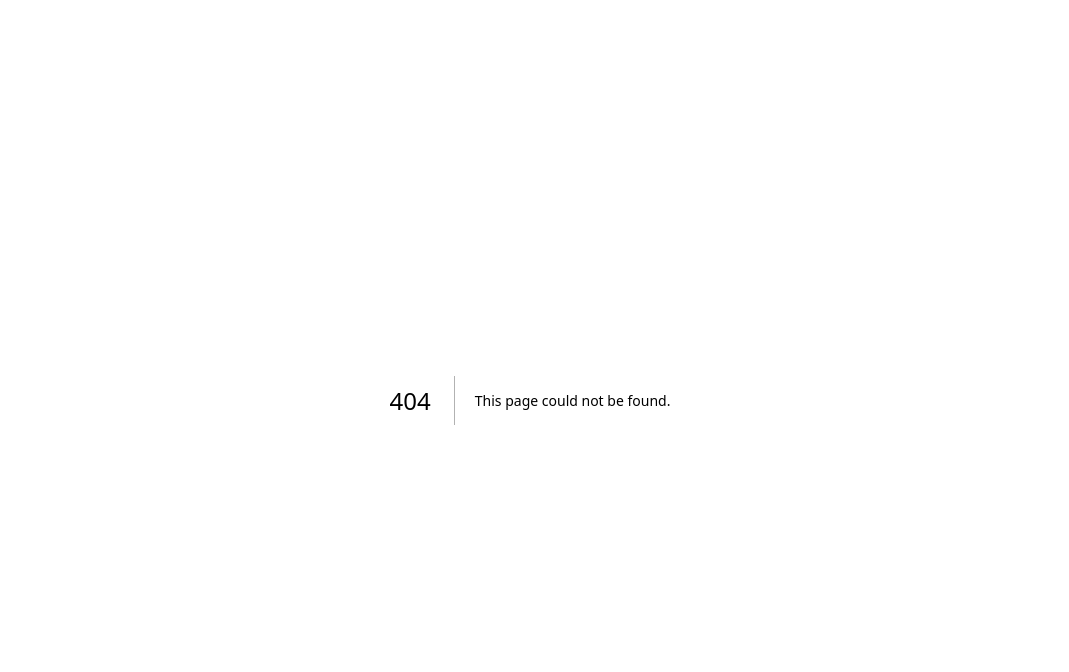
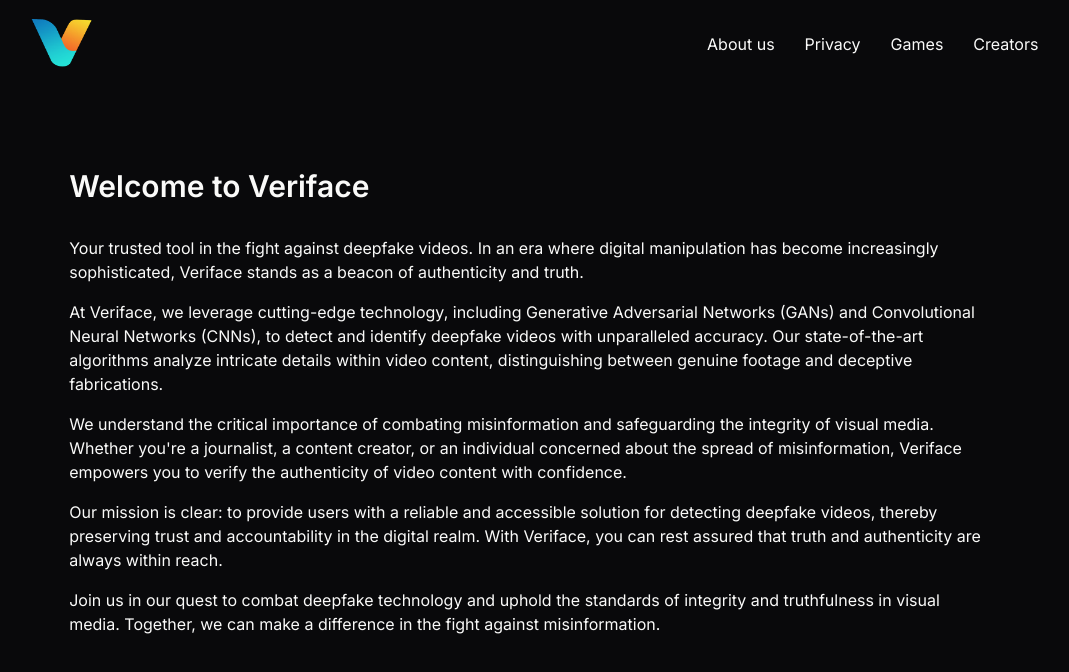
Before and after one commit to jamAL108/veriface_nextJS, a Next.js app: page /about-us in a window 1280 px wide. Before the commit this address had no page. Shown: the top 672 px of the page, without its empty margins (110-1179 px from the left). Built offline with nearby package versions, Linux system fonts and the light colour scheme.

Commit message:
new changes

```diff
--- /dev/null
+++ b/src/app/about-us/page.tsx
@@ -0,0 +1,21 @@
+import React from 'react';
+import Navbar from '@/components/Navbar'
+function AboutUs() {
+    return (
+        <div className='flex justify-center overflow-hidden flex-col w-full items-center'>
+            <div className='base:w-full bl:w-[min(1400px,90%)] flex flex-col items-center '>
+                <Navbar />
+                <div className="min-w-[80%]  w-[80%] flex flex-col base:py-[65px] tab:py-[80px]">
+                    <h2 className="text-3xl font-semibold mb-8">Welcome to Veriface</h2>
+                    <p className="mb-4">Your trusted tool in the fight against deepfake videos. In an era where digital manipulation has become increasingly sophisticated, Veriface stands as a beacon of authenticity and truth.</p>
+                    <p className="mb-4">At Veriface, we leverage cutting-edge technology, including Generative Adversarial Networks (GANs) and Convolutional Neural Networks (CNNs), to detect and identify deepfake videos with unparalleled accuracy. Our state-of-the-art algorithms analyze intricate details within video content, distinguishing between genuine footage and deceptive fabrications.</p>
+                    <p className="mb-4">We understand the critical importance of combating misinformation and safeguarding the integrity of visual media. Whether you're a journalist, a content creator, or an individual concerned about the spread of misinformation, Veriface empowers you to verify the authenticity of video content with confidence.</p>
+                    <p className="mb-4">Our mission is clear: to provide users with a reliable and accessible solution for detecting deepfake videos, thereby preserving trust and accountability in the digital realm. With Veriface, you can rest assured that truth and authenticity are always within reach.</p>
+                    <p className="mb-4">Join us in our quest to combat deepfake technology and uphold the standards of integrity and truthfulness in visual media. Together, we can make a difference in the fight against misinformation.</p>
+                </div>
+            </div>
+        </div>
+    );
+}
+
+export default AboutUs;
--- a/src/components/Footer.js
+++ b/src/components/Footer.js
@@ -7,62 +7,71 @@
 import { Separator } from "@/components/ui/separator";
 import Link from 'next/link'
 const footer = () => {
-  const platform = ["plans & pricing", "AI Data processing", "Enterprise"];
-  const company = ["About us", "Blog & news"];
-  const resource = ["Documentation", "Free Demo", "what's new"];
+
+  const platform = [
+    { name: "StudyHub", link: "https://vidchat-ai.vercel.app/" },
+    { name: "Meta-tunes", link: "https://meta-tunes.vercel.app/" },
+    { name: "Soulmind", link: "https://soulmind.vercel.app/" }
+  ];
+  const company = [{ name: "About us", link: "/about-us" }];
+  const resource = [
+    { name: "Demo videos", link: "" }
+  ];
   const legal = [
-    "Terms of Service",
-    "Privacy Policy",
-    "Cookies Policy",
-    "Data Processing",
+    { name: "Privacy Policy", link: "/privacy" }
   ];
+
   return (
     <div className="!bg-black !text-white !w-[100vw] flex justify-center">
       <div className="!w-[min(1500px,100vw)]  px-[50px] py-[50px] flex flex-col gap-[30px]">
         <div className="w-full flex base:flex-col bl:flex-row  gap-[40px] bl:justify-between ">
           <div className="flex base:gap-[30px] bl:gap-[50px] base:flex-col bl:flex-row">
             <div className="flex flex-col gap-[15px]">
-              <h1 className="text-lg font-[500]">Platform</h1>
+              <h1 className="text-lg font-[500]">Other Apps</h1>
               {platform.map((item, idx) => (
-                <h2
+                <Link
+                href={item.link}
                   className="text-md capitalize hover:text-white cursor-pointer font-[400] text-muted-foreground"
                   key={idx}
                 >
-                  {item}
-                </h2>
+                  {item.name}
+                </Link>
               ))}
             </div>
             <div className="flex flex-col gap-[15px]">
-              <h1 className="text-lg font-[500]">Company</h1>
+              <h1 className="text-lg font-[500]">Veriface</h1>
               {company.map((item, idx) => (
-                <h2
+                <Link
+                href={item.link}
                   className="text-md capitalize hover:text-white cursor-pointer font-[400] text-muted-foreground"
                   key={idx}
                 >
-                  {item}
-                </h2>
+                  {item.name}
+                </Link>
               ))}
             </div>
             <div className="flex flex-col gap-[15px]">
               <h1 className="text-lg font-[500]">Resouce</h1>
               {resource.map((item, idx) => (
-                <h2
+                <Link
+                href={item.link}
                   className="text-md capitalize hover:text-white cursor-pointer font-[400] text-muted-foreground"
                   key={idx}
                 >
-                  {item}
-                </h2>
+                  {item.name}
+                </Link>
               ))}
             </div>
             <div className="flex flex-col gap-[15px]">
               <h1 className="text-lg font-[500]">Legal</h1>
               {legal.map((item, idx) => (
-                <h2
+                <Link
+                href={item.link}
                   className="text-md capitalize font-[400] hover:text-white cursor-pointer text-muted-foreground"
                   key={idx}
                 >
-                  {item}
-                </h2>
+                  {item.name}
+                </Link>
               ))}
             </div>
           </div>
@@ -100,15 +109,15 @@
           </div>
 
           <div className="flex items-center justify-center gap-4">
-            <div className="rounded-full w-[42px] cursor-pointer hover:bg-accent h-[42px] flex justify-center items-center border-[2px] border-[#5d5d5d] bg-[#191919]">
+            <Link href={'https://github.com/jamAL108'} className="rounded-full w-[42px] cursor-pointer hover:bg-accent h-[42px] flex justify-center items-center border-[2px] border-[#5d5d5d] bg-[#191919]">
               <FaGithub size={18} color="white" />
-            </div>
+            </Link>
             <div className="rounded-full w-[42px] cursor-pointer hover:bg-accent h-[42px] flex justify-center items-center border-[2px] border-[#5d5d5d] bg-[#191919]">
               <RiInstagramFill size={18} color="white" />
             </div>
-            <div className="rounded-full w-[42px] cursor-pointer hover:bg-accent h-[42px] flex justify-center items-center border-[2px] border-[#5d5d5d] bg-[#191919]">
+            <Link href={'https://x.com/jamal_twts'} className="rounded-full w-[42px] cursor-pointer hover:bg-accent h-[42px] flex justify-center items-center border-[2px] border-[#5d5d5d] bg-[#191919]">
               <FaTwitter size={18} color="white" />
-            </div>
+            </Link>
           </div>
         </div>
       </div>
--- a/src/components/Home.js
+++ b/src/components/Home.js
@@ -41,7 +41,7 @@
           >
             GET STARTED
           </Link>
-          <h2 className="text-[#838383] flex hover:text-primary cursor-pointer items-center justify-center gap-2">
+          <h2 onClick={(e) => Scroll("feature")} className="text-[#838383] flex hover:text-primary cursor-pointer items-center justify-center gap-2">
             Learn more <ArrowDown size={20} />
           </h2>
         </div>
--- a/src/components/Navbar.js
+++ b/src/components/Navbar.js
@@ -15,23 +15,18 @@
 const Navbar = () => {
   return (
     <div className="py-[10px] min-w-[min(1400px,90%)] flex h-[5.5rem]  w-[min(1400px , 90vw)] justify-between items-center">
-      <div className="flex w-[100px] tab:justify-center items-center my-[10px]">
+      <Link href="/" className="flex w-[100px] tab:justify-center items-center my-[10px]">
         <img
           src="./images/Vlogo.png"
           alt=""
           className="base:w-[67px] select-none base:h-[57px] tab:w-[90px] tab:h-[80px]"
         />
-      </div>
+      </Link>
       <div className="px-[10px] base:hidden bl:flex items-center justify-center gap-[30px]">
-        <button
-          onClick={(e) => {
-            e.preventDefault();
-            close();
-            Scroll("inst");
-          }}
+        <Link href={'/about-us'}
         >
-          Guide
-        </button>
+          About us
+        </Link>
         <Link
           href='/privacy'
         >
```
